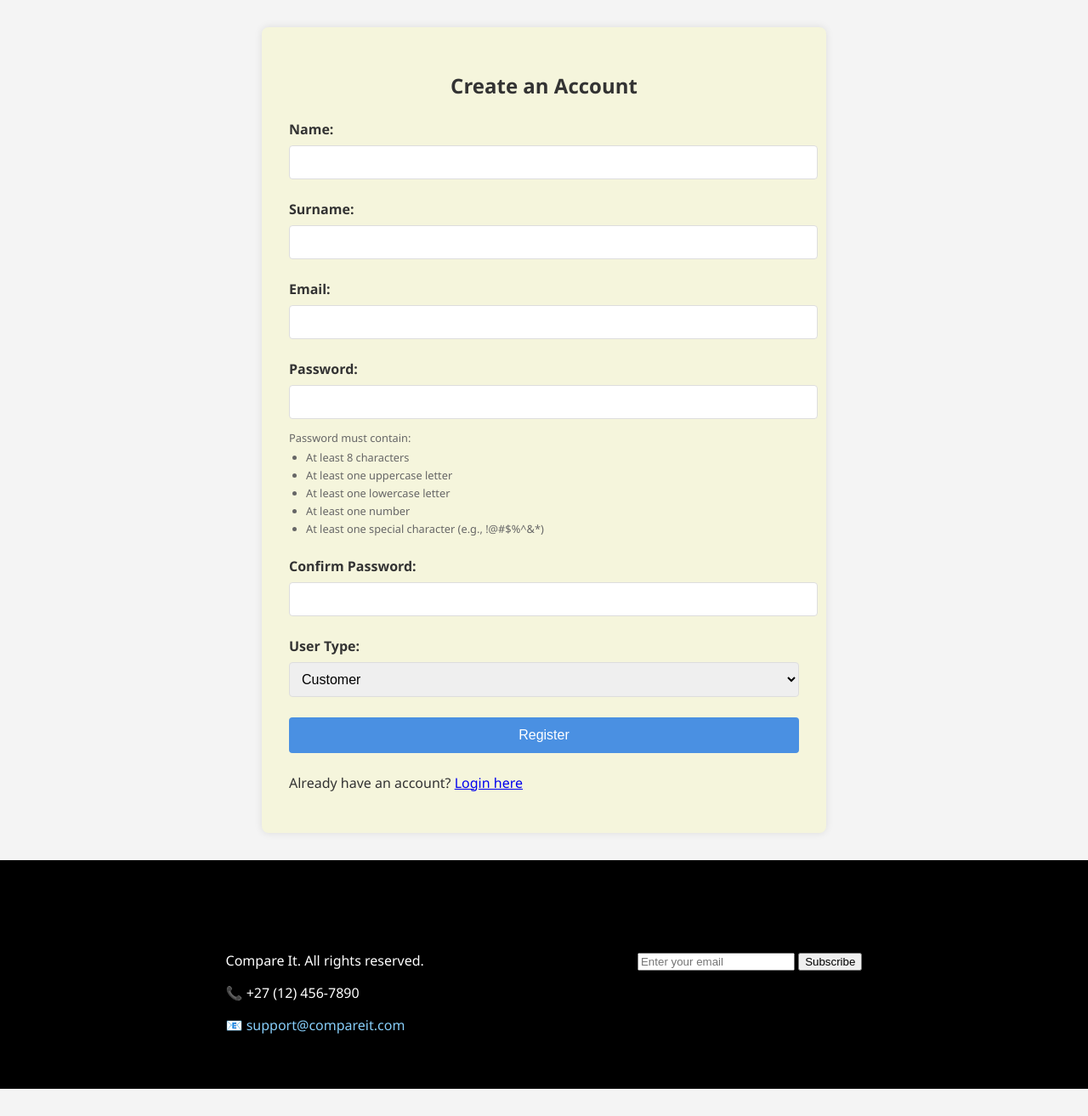
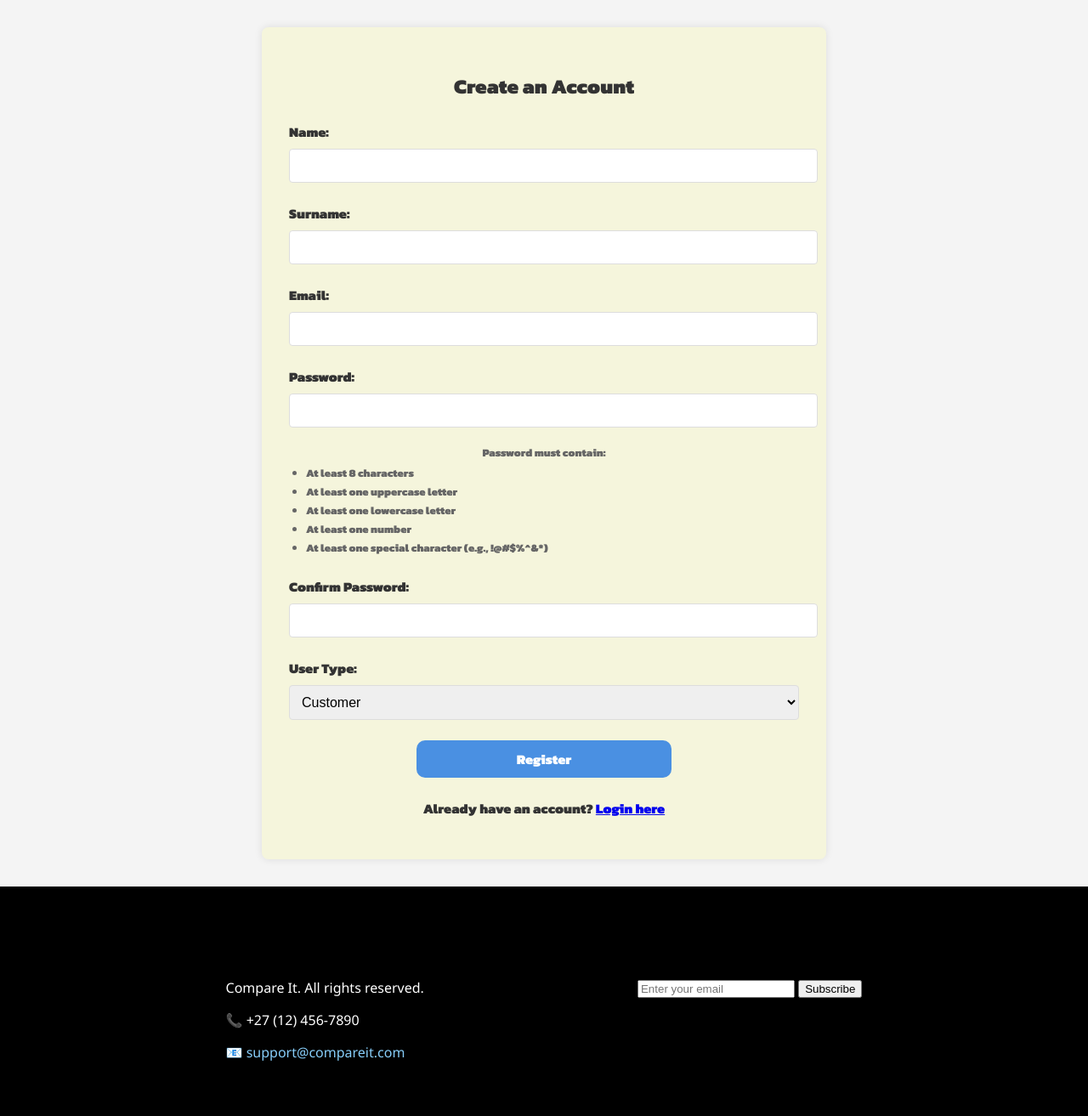
Before and after one commit to tl21thebe/Query-Queens, a PHP site: page /php/signup.php in a window 1280 px wide. Shown: the part 45-1358 px from the top of the page at 85% size. Before the commit the page ends 1326 px from the top, so only its background shows below. Run offline with PHP 8.4, Linux system fonts and the light colour scheme.

Commit message:
Update signup.css
I just updated the styling the the signup page.

```diff
--- a/css/signup.css
+++ b/css/signup.css
@@ -1,6 +1,7 @@
 .signup-container
 {
     max-width: 600px;
+    font-family: 'Kanit', sans-serif;
     margin: 2rem auto;
     padding: 2rem;
     background-color: beige;
@@ -13,6 +14,11 @@
     text-align: center;
     margin-bottom: 1.5rem;
     color: #333;
+}
+
+.signup-container p {
+    text-align: center;
+    margin-top: 20px;
 }
 
 .signup-form .form-group
@@ -39,15 +45,22 @@
 
 .signup-form button {
     display: block;
-    width: 100%;
-    padding: 12px;
+    width: 50%;
+    padding: 10px 15px;
     background-color: #4a90e2;
+    font-family: 'Kanit', sans-serif;
     color: white;
     border: none;
-    border-radius: 4px;
+    border-radius: 10px;
     font-size: 16px;
     cursor: pointer;
     transition: background-color 0.3s;
+}
+
+.button-wrapper {
+    display: flex;
+    justify-content: center;
+    margin-top: 20px;
 }
 
 .signup-form button:hover
```
